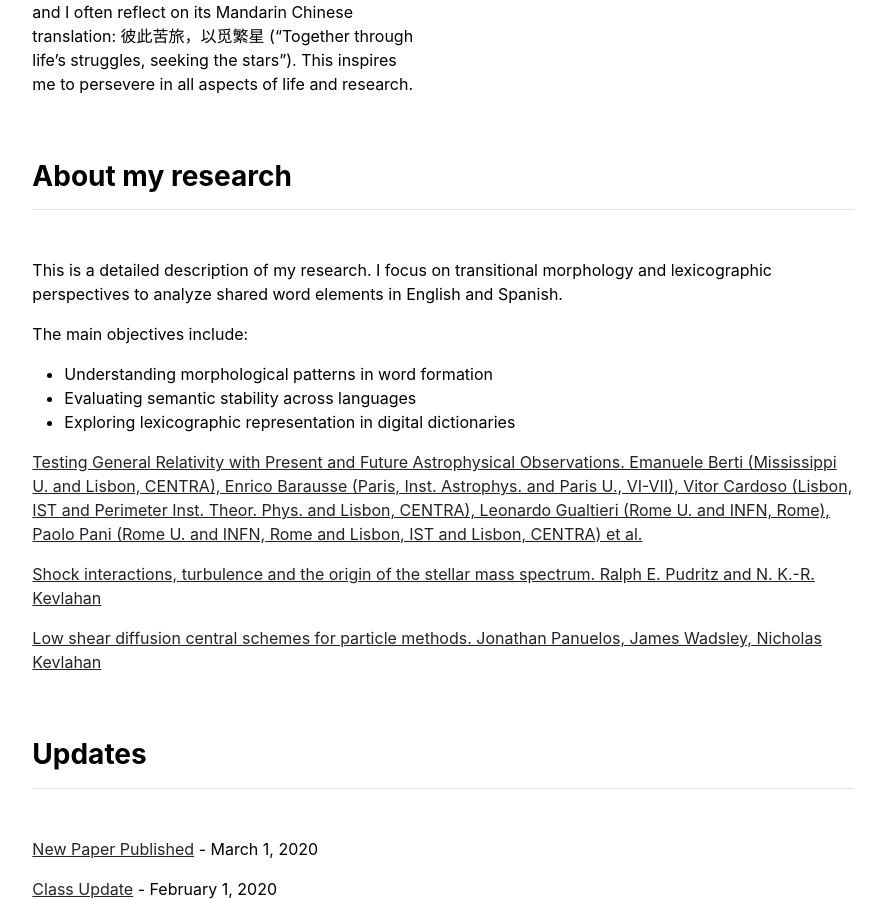
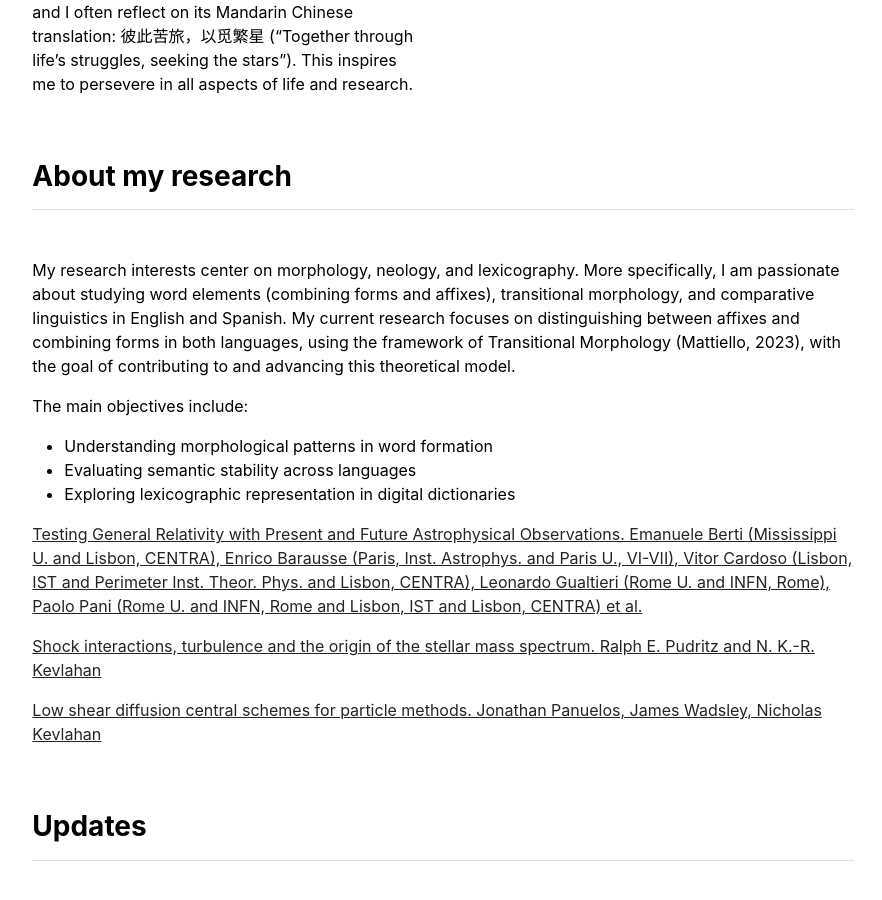
Before and after one commit to YingfeiLu/yingfeilu.github.io, a Jekyll site: the page built from index.md, in a window 1280 px wide and 900 px high, scrolled down 1135 px. Shown: the whole window, without its empty margins (197-1079 px from the left). Built offline with Jekyll 4.4.1, drawn with Linux system fonts in a browser that asks for light colours.

Commit message:
Update publications.html

```diff
--- a/_includes/publications.html
+++ b/_includes/publications.html
@@ -1,7 +1,7 @@
 <div class="row g-5 mb-5">
   <div>
     <h3 class="fw-bold border-bottom pb-3 mb-5">About my research</h3>
-      <p>This is a detailed description of my research. I focus on transitional morphology and lexicographic perspectives to analyze shared word elements in English and Spanish.</p>
+      <p>My research interests center on morphology, neology, and lexicography. More specifically, I am passionate about studying word elements (combining forms and affixes), transitional morphology, and comparative linguistics in English and Spanish. My current research focuses on distinguishing between affixes and combining forms in both languages, using the framework of Transitional Morphology (Mattiello, 2023), with the goal of contributing to and advancing this theoretical model.</p>
     <p>The main objectives include:</p>
     <ul>
       <li>Understanding morphological patterns in word formation</li>
```
